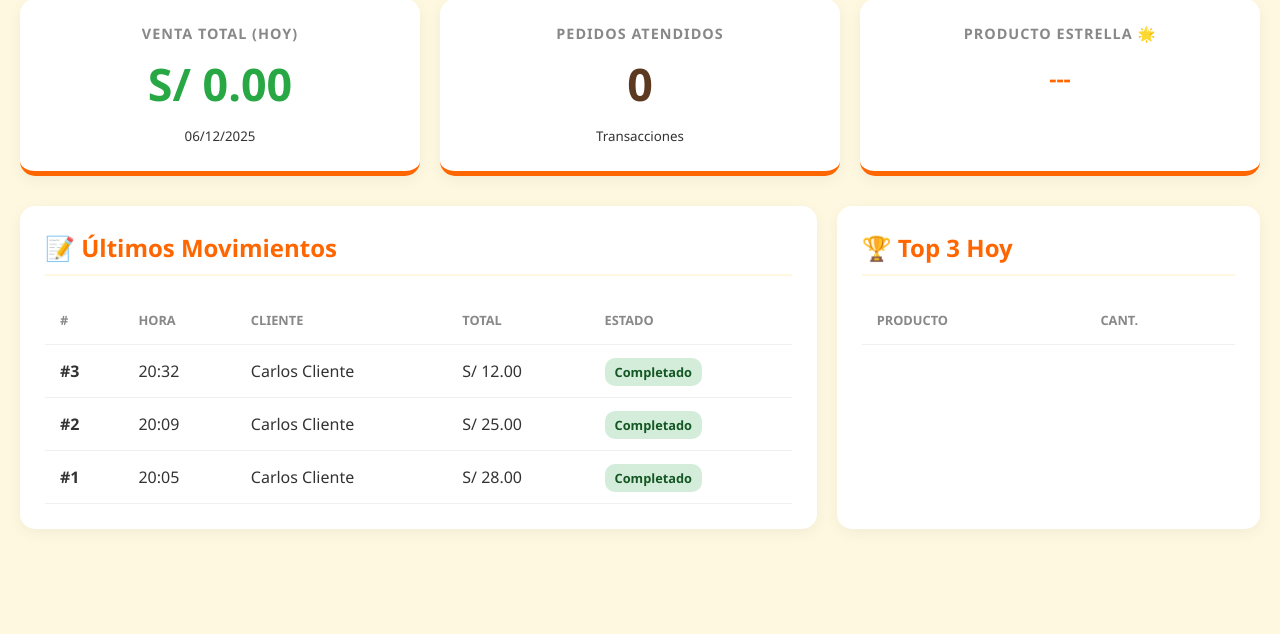
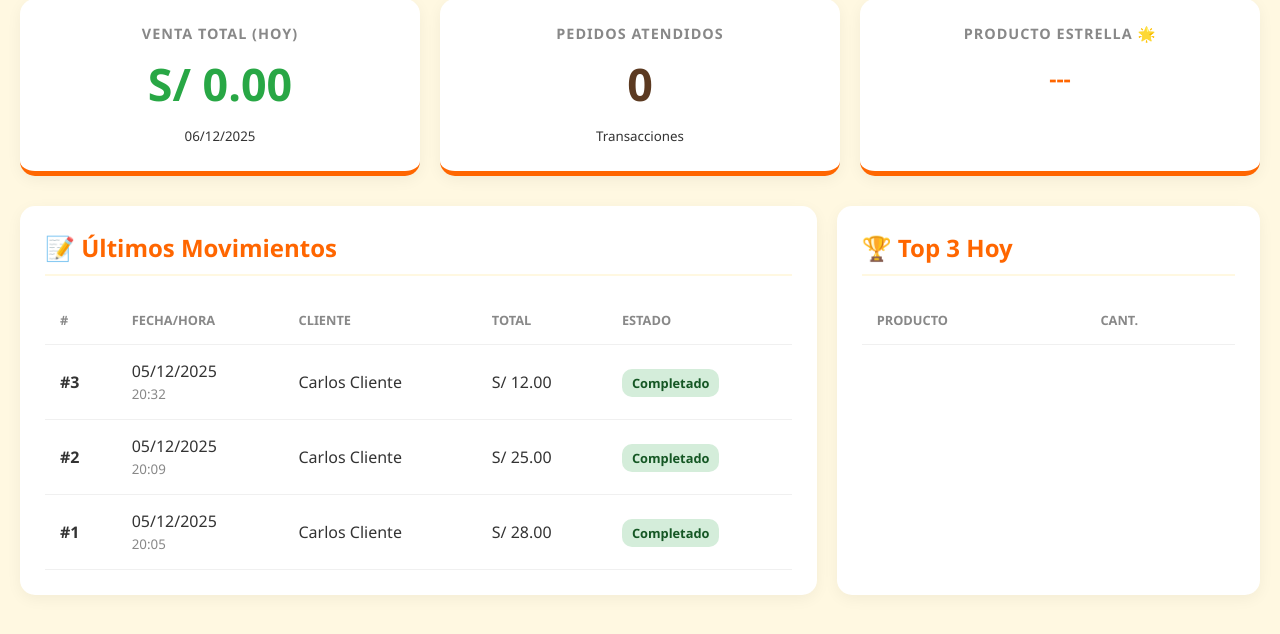
Before and after one commit to Adri1220/pedidos, a PHP site: page /admin.php in a window 1280 px wide. Shown: the part 94-728 px from the top of the page. Run offline with PHP 8.4, Linux system fonts and the light colour scheme; data comes from the database, SQL or seed files in the repository; lists and menus that the app fills with data are empty.

Commit message:
Agrega fecha a admin.php

```diff
--- a/admin.php
+++ b/admin.php
@@ -118,7 +118,7 @@ $ultimos_pedidos = $pdo->query($sql_lista)->fetchAll(PDO::FETCH_ASSOC);
                 <thead>
                     <tr>
                         <th>#</th>
-                        <th>Hora</th>
+                        <th>Fecha/Hora</th>
                         <th>Cliente</th>
                         <th>Total</th>
                         <th>Estado</th>
@@ -128,7 +128,10 @@ $ultimos_pedidos = $pdo->query($sql_lista)->fetchAll(PDO::FETCH_ASSOC);
                     <?php foreach ($ultimos_pedidos as $p): ?>
                     <tr>
                         <td><strong>#<?php echo $p['id']; ?></strong></td>
-                        <td><?php echo date('H:i', strtotime($p['fecha'])); ?></td>
+                        <td>
+                            <div><?php echo date('d/m/Y', strtotime($p['fecha'])); ?></div>
+                            <small style="color: #888;"><?php echo date('H:i', strtotime($p['fecha'])); ?></small>
+                        </td>
                         <td><?php echo $p['cliente']; ?></td>
                         <td>S/ <?php echo number_format($p['total'], 2); ?></td>
                         <td>
```
